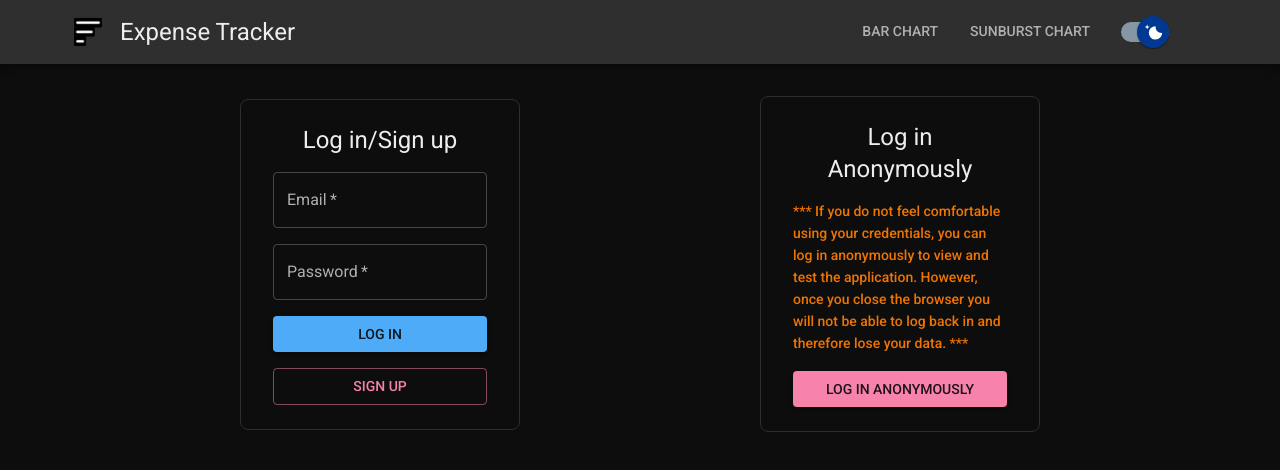
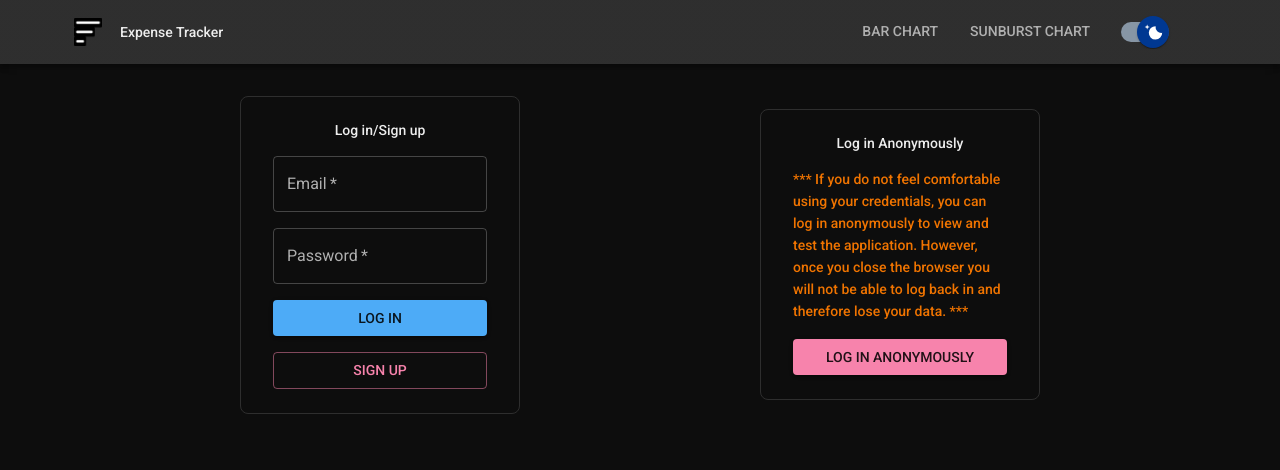
Before and after one commit to foxwellm/expense-tracker, a Next.js app: page /login in a window 1280 px wide. Shown: the top 470 px of the page. Built offline with nearby package versions, Linux system fonts and the light colour scheme; no server answers; what @mui/material-nextjs would draw is missing.

Commit message:
feat: dynamic header sizes

```diff
--- a/src/app/_hooks/useBreakpoint.ts
+++ b/src/app/_hooks/useBreakpoint.ts
@@ -1,11 +1,34 @@
 'use client'
 
 import { useMediaQuery, useTheme } from '@mui/material'
+
+const headers = {
+  h1: 'h1',
+  h2: 'h2',
+  h3: 'h3',
+  h4: 'h4',
+  h5: 'h5',
+  h6: 'h6',
+} as const
+
+type HeaderLevel = (typeof headers)[keyof typeof headers]
 
 export const useBreakpoint = () => {
   const theme = useTheme()
   const isMobile = useMediaQuery(theme.breakpoints.down('sm'), { noSsr: true })
   const isTablet = useMediaQuery(theme.breakpoints.down('md'), { noSsr: true })
 
-  return { isMobile, isTablet, navHeight: isMobile ? 56 : 64 }
+  const navHeight = isMobile ? 56 : 64
+  const largeHeader: HeaderLevel = isMobile
+    ? headers.h5
+    : isTablet
+      ? headers.h2
+      : headers.h1
+  const mediumHeader: HeaderLevel = isMobile
+    ? headers.h6
+    : isTablet
+      ? headers.h4
+      : headers.h3
+
+  return { isMobile, isTablet, navHeight, largeHeader, mediumHeader }
 }
--- a/src/theme.ts
+++ b/src/theme.ts
@@ -27,9 +27,29 @@ export const getTheme = (mode: 'light' | 'dark') =>
     },
     typography: {
       fontFamily: 'Roboto, sans-serif',
+      h1: {
+        fontSize: '1.75rem',
+        fontWeight: 700,
+      },
+      h2: {
+        fontSize: '1.5rem',
+        fontWeight: 700,
+      },
+      h3: {
+        fontSize: '1.25rem',
+        fontWeight: 500,
+      },
+      h4: {
+        fontSize: '1rem',
+        fontWeight: 500,
+      },
+      h5: {
+        fontSize: '0.875rem',
+        fontWeight: 500,
+      },
       h6: {
-        fontSize: '1.1rem',
-        fontWeight: 500,
+        fontSize: '0.75rem',
+        fontWeight: 400,
       },
     },
     components: {
```
